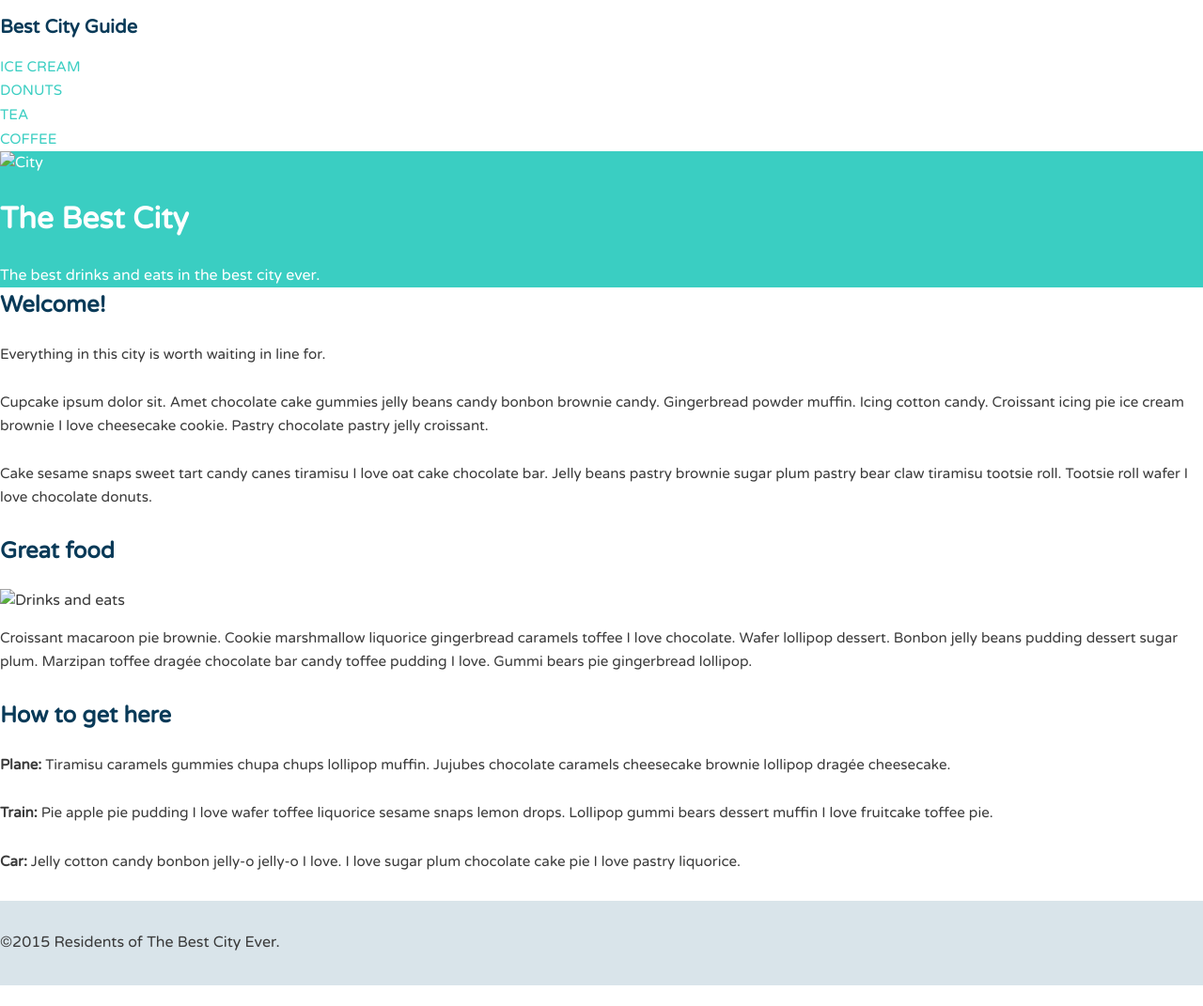
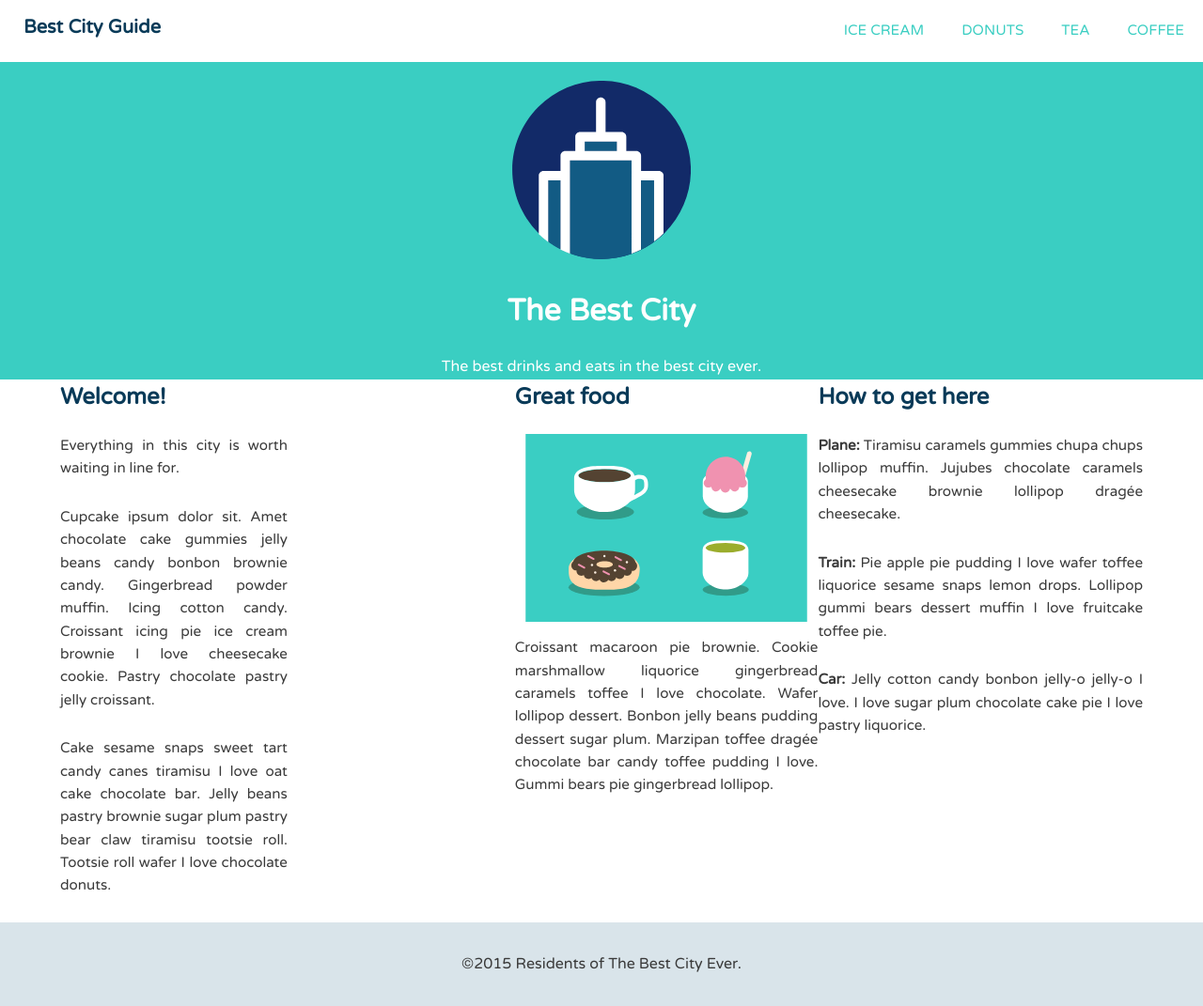
Before and after one commit to AnilBASARAN/layout-homework-project-end, a plain HTML site: page index.html in a window 1280 px wide. Shown: the whole page at 94% size. Before the commit the page ends 1049 px from the top, so only its background shows below. Drawn offline with Linux system fonts and the light colour scheme.

Commit message:
help me with center

```diff
--- a/index.html
+++ b/index.html
@@ -9,9 +9,10 @@
 </head>
 <body>
 
-	<header class="main-header">
+	<header class="main-header clearfix">
+
 		<h1 class="name"><a href="#">Best City Guide</a></h1>
-		<ul class="main-nav">
+		<ul class="main-nav clearfix">
 			<li><a href="#">ice cream</a></li>
 			<li><a href="#">donuts</a></li>
 			<li><a href="#">tea</a></li>
@@ -20,11 +21,12 @@
 	</header><!--/.main-header-->
 
 	<div class="banner">
-		<img class="logo" src="img/city-logo.svg" alt="City">
+		<img class="logo" src="city-logo.svg" alt="City">
 		<h1 class="headline">The Best City</h1>
 		<span class="tagline">The best drinks and eats in the best city ever.</span>
 	</div><!--/.banner-->
-
+<div class="container clearfix">
+	<div class="big-container-left clearfix">
 	<div class="secondary col">
 		<h2>Welcome!</h2>
 		<p>Everything in this city is worth waiting in line for.</p>
@@ -32,20 +34,23 @@
 		<p>Cake sesame snaps sweet tart candy canes tiramisu I love oat cake chocolate bar. Jelly beans pastry brownie sugar plum pastry bear claw tiramisu tootsie roll. Tootsie roll wafer I love chocolate donuts.</p>
 	</div><!--/.secondary-->
 
-	<div class="primary col">
+	<div class="primary col clearfix">
+		<div class="greyt">
 		<h2>Great food</h2>
-		<img class="feat-img" src="img/treats.svg" alt="Drinks and eats">
-		<p>Croissant macaroon pie brownie. Cookie marshmallow liquorice gingerbread caramels toffee I love chocolate. Wafer lollipop dessert. Bonbon jelly beans pudding dessert sugar plum. Marzipan toffee drag&#233;e chocolate bar candy toffee pudding I love. Gummi bears pie gingerbread lollipop.</p>
+		<img class="feat-img" src="treats.svg" alt="Drinks and eats">
+	</div>
+		<p class="img-p">Croissant macaroon pie brownie. Cookie marshmallow liquorice gingerbread caramels toffee I love chocolate. Wafer lollipop dessert. Bonbon jelly beans pudding dessert sugar plum. Marzipan toffee drag&#233;e chocolate bar candy toffee pudding I love. Gummi bears pie gingerbread lollipop.</p>
 	</div><!--/.primary-->
-
+</div><!--/.big-container-left-->
 	<div class="tertiary col">
 		<h2>How to get here</h2>
 		<p><strong>Plane: </strong>Tiramisu caramels gummies chupa chups lollipop muffin. Jujubes chocolate caramels cheesecake brownie lollipop drag&#233;e cheesecake.</p>
 		<p><strong>Train: </strong>Pie apple pie pudding I love wafer toffee liquorice sesame snaps lemon drops. Lollipop gummi bears dessert muffin I love fruitcake toffee pie.</p>
 		<p><strong>Car: </strong>Jelly cotton candy bonbon jelly-o jelly-o I love. I love sugar plum chocolate cake pie I love pastry liquorice.</p>
 	</div><!--/.tertiary-->
+</div><!--/.container-->
+	<footer class="main-footer">
 
-	<footer class="main-footer">
 		<span>&copy;2015 Residents of The Best City Ever.</span>
 	</footer>
 
--- a/style.css
+++ b/style.css
@@ -34,6 +34,8 @@ a {
 
 img {
 	max-width: 100%;
+	height: 400px;
+	width: 400px;
 }
 
 /* =================================
@@ -63,21 +65,87 @@ img {
 
 /* ---- Layout Containers ---- */
 
+.big-container-left {
+	float: left;
+	width: 70%;
+}
+.secondary {
+	float: left;
+	width: 30%;
+}
+
+.greyt {
+	float: left;
+
+}
+
+.primary {
+	float: right;
+	width: 40%;
+}
+
+.img-p {
+	float: right;
+}
+
+.feat-img {
+	float: right;
+
+	display: inline;
+
+	height: 200px;
+}
+
+.tertiary {
+	float: right;
+	width: 30%;
+
+}
+
+.main-nav li {
+	float: left;
+	margin: 20px;
+}
+
+.name {
+	float: left;
+	margin-left: 25px;
+}
+
+.main-footer{
+	width: 100%;
+	text-align: center;
+}
+
+.main-nav {
+	float: right;
+}
+
+.container {
+width: 90%;
+text-align: justify;
+margin: auto;
+
+}
+
 .banner {
 	color: #fff;
 	background: #3acec2;
+	text-align: center;
 }
 
 .main-footer {
 	background: #d9e4ea;
 	padding: 2em 0;
-	margin-top: 30px;
+
 }
 
 /* ---- Page Elements ---- */
 
 .logo {
 	width: 190px;
+	height: 190px;
+	margin-top: 20px;
 }
 
 /* =================================
```
Also changed, not shown: city-logo.svg (added), treats.svg (added).
